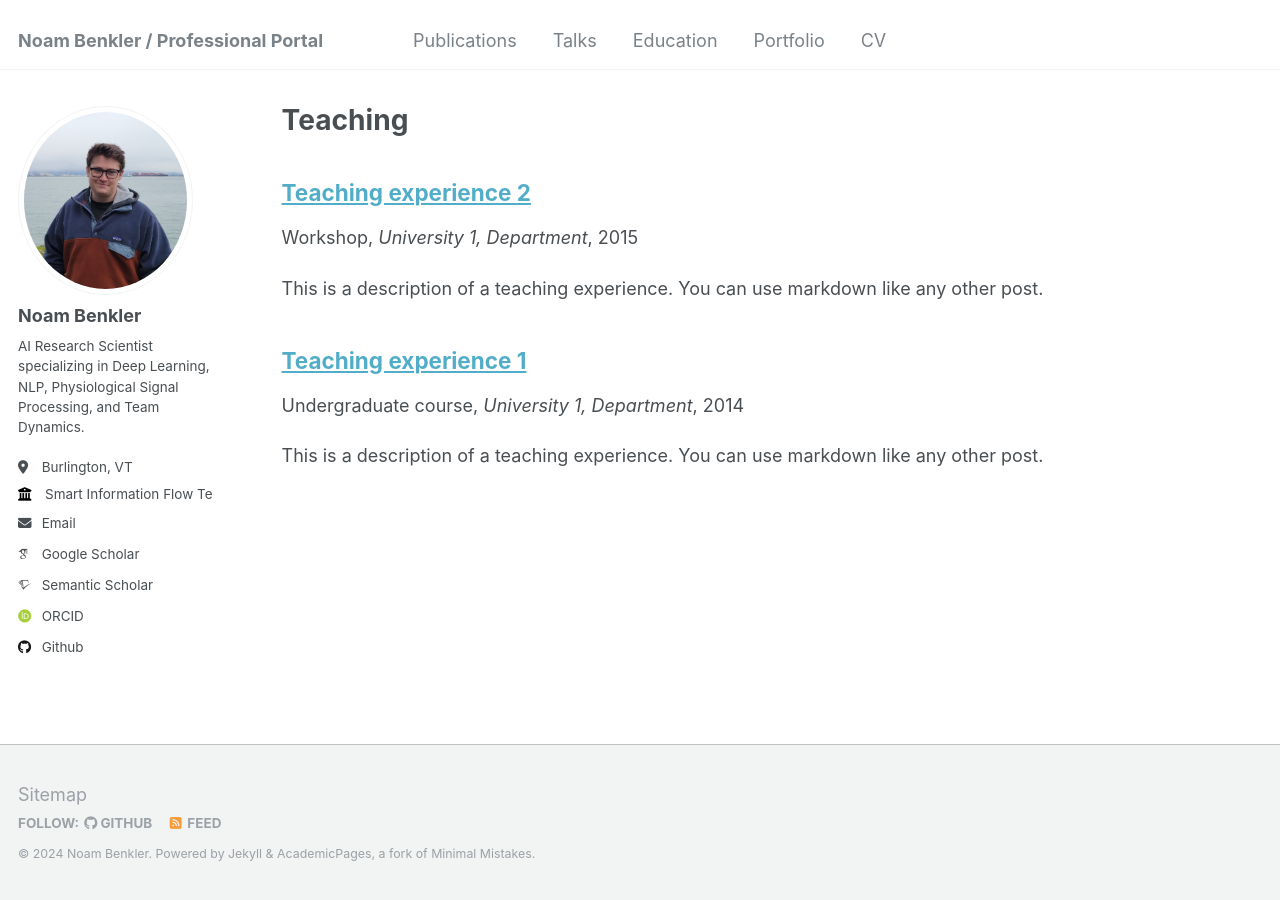
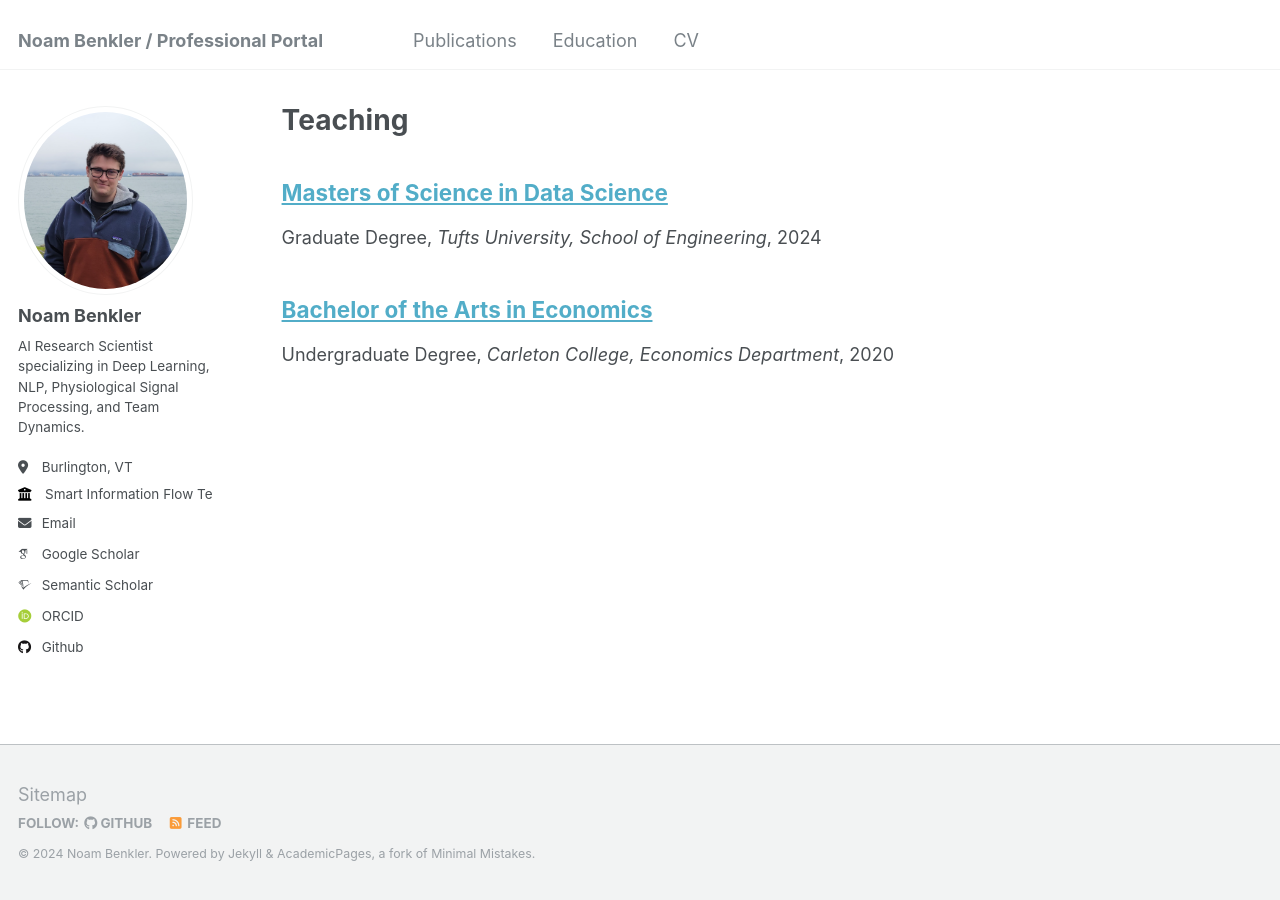
Before and after one commit to benklern/benklern.github.io, a Jekyll site: the page built from _pages/teaching.html, in a window 1280 px wide. Built offline with Jekyll 4.4.1, drawn with Linux system fonts in a browser that asks for light colours; some web fonts are replaced.

Commit message:
altered education

```diff
--- a/_teaching/2014-spring-teaching-1.md
+++ /dev/null
@@ -1,20 +0,0 @@
----
-title: "Teaching experience 1"
-collection: teaching
-type: "Undergraduate course"
-permalink: /teaching/2014-spring-teaching-1
-venue: "University 1, Department"
-date: 2014-01-01
-location: "City, Country"
----
-
-This is a description of a teaching experience. You can use markdown like any other post.
-
-Heading 1
-======
-
-Heading 2
-======
-
-Heading 3
-======
--- a/_teaching/2015-spring-teaching-2.md
+++ /dev/null
@@ -1,20 +0,0 @@
----
-title: "Teaching experience 2"
-collection: teaching
-type: "Workshop"
-permalink: /teaching/2015-spring-teaching-1
-venue: "University 1, Department"
-date: 2015-01-01
-location: "City, Country"
----
-
-This is a description of a teaching experience. You can use markdown like any other post.
-
-Heading 1
-======
-
-Heading 2
-======
-
-Heading 3
-======
--- /dev/null
+++ b/_teaching/2020-carleton-BA.md
@@ -0,0 +1,20 @@
+---
+title: "Bachelor of the Arts in Economics"
+collection: teaching
+type: "Undergraduate Degree"
+permalink: /teaching/2020-carleton-BA
+venue: "Carleton College, Economics Department"
+date: 2020-06-13
+location: "Northfiled, MN"
+---
+
+<!-- This is a description of a teaching experience. You can use markdown like any other post. -->
+
+<!-- Grades \& Awards
+======
+
+Relevant Coursework
+======
+
+Thesis
+====== -->
--- /dev/null
+++ b/_teaching/2024-tufts-MSDS.md
@@ -0,0 +1,37 @@
+---
+title: "Masters of Science in Data Science"
+collection: teaching
+type: "Graduate Degree"
+permalink: /teaching/2024-tufts-MSDS
+venue: "Tufts University, School of Engineering"
+date: 2024-12-10
+location: "Medford, MA"
+---
+
+<!-- This is a description of a teaching experience. You can use markdown like any other post. -->
+
+<!-- Grades \& Awards
+====== -->
+
+Coursework
+======
+
+**Machine Learning & AI**
+- Machine Learning
+- Artificial Intelligence
+- Reinforcement Learning
+
+**Data Engineering & Security**
+- Big Data
+- Introduction to Security
+- Web Programming & Engineering
+
+**Mathematics & Statistics**
+- Probabilistic Systems Analysis
+- Statistics
+
+**Capstone**
+- MS DS Capstone Project (I/II)
+
+<!-- Thesis
+====== -->
```
Also changed, not shown: _data/navigation.yml (+4 -4 lines).
